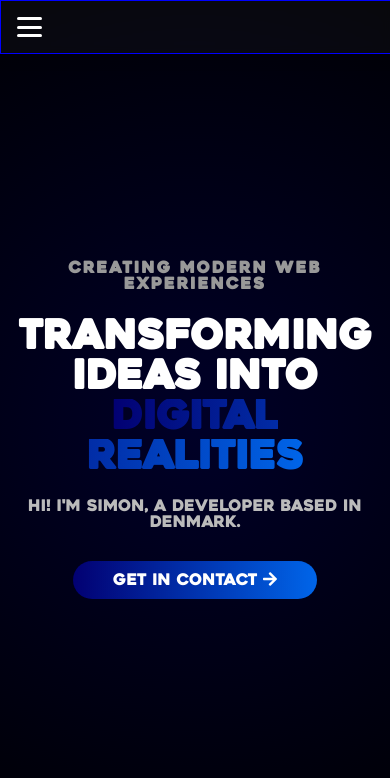
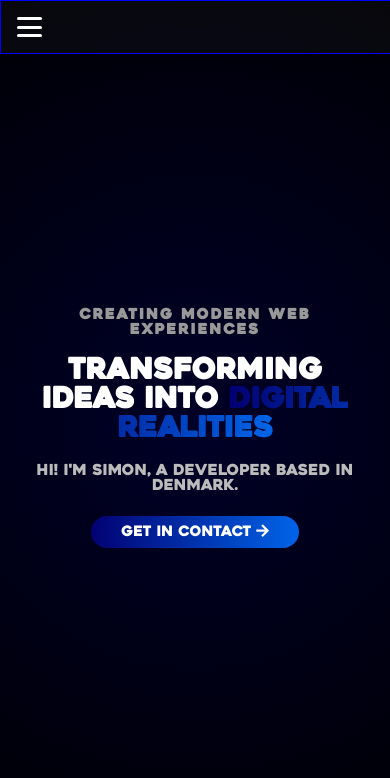
Before and after one commit to SimonOnyszczakHansen/Website, an Angular app: page /home in a window 390 px wide. Shown: the top 778 px of the page. Built offline with nearby package versions, Linux system fonts and the light colour scheme.

Commit message:
Updated Angular component styles for About, Contact, and Homepage components, including responsive design changes and minor layout adjustments.

```diff
--- a/angular.json
+++ b/angular.json
@@ -39,8 +39,8 @@
                 },
                 {
                   "type": "anyComponentStyle",
-                  "maximumWarning": "4kb",
-                  "maximumError": "6kb"
+                  "maximumWarning": "9kb",
+                  "maximumError": "10kb"
                 }
               ],
               "outputHashing": "all"
--- a/src/app/about-page/about-page.component.css
+++ b/src/app/about-page/about-page.component.css
@@ -348,6 +348,7 @@ h1, h2, h3, p {
     }
 }
 @media (max-width: 768px) {
+
     .carousel3d-item {
         width: 120px;
         height: 120px;
@@ -364,6 +365,24 @@ h1, h2, h3, p {
 }
 
 @media (max-width: 768px) {
+    .about-me-content h1 {
+        font-size: 2rem;
+    }
+
+    .about-me-content p {
+        font-size: 1rem;
+    }
+}
+
+@media (max-width: 768px) {
+    .skills-header {
+        font-size: 1.5rem;
+    }
+
+    .strengths-header {
+        font-size: 2.5rem;
+    }
+
     .card-container {
         grid-template-columns: 1fr;
         gap: 20px;
@@ -379,6 +398,7 @@ h1, h2, h3, p {
 }
 
 @media (min-width: 768px) and (max-width: 1024px) {
+
     .card-container {
         grid-template-columns: 1fr 1fr;
     }
--- a/src/app/contact-page/contact-page.component.css
+++ b/src/app/contact-page/contact-page.component.css
@@ -5,6 +5,7 @@ body {
     height: 100vh;
     overflow-x: hidden;
     color: white;
+    font-family: Arial, sans-serif; /* Added a default font for better consistency */
 }
 
 /* Hero Section */
@@ -15,6 +16,8 @@ body {
     align-items: center;
     text-align: center;
     position: relative;
+    padding: 20px; /* Added padding for smaller screens */
+    box-sizing: border-box; /* Ensures padding doesn't affect total height */
 }
 
 .hero-content {
@@ -98,6 +101,7 @@ body {
     display: flex;
     flex-wrap: wrap;
     justify-content: space-between;
+    box-sizing: border-box; /* Ensures padding doesn't affect total width */
 }
 
 /* Updated Contact Form Styles */
@@ -113,6 +117,7 @@ body {
     min-width: 300px;
     text-align: center;
     justify-content: center;
+    box-sizing: border-box;
 }
 
 .contact-form h2 {
@@ -132,7 +137,7 @@ body {
 
 .contact-form input,
 .contact-form textarea {
-    width: 86%;
+    width: 100%; /* Changed to 100% for better responsiveness */
     padding: 15px 15px 15px 45px;
     background: rgba(255, 255, 255, 0.1);
     border: 2px solid #0300b4;
@@ -141,6 +146,7 @@ body {
     font-size: 1rem;
     outline: none;
     transition: border-color 0.3s ease, background 0.3s ease;
+    box-sizing: border-box; /* Ensures padding doesn't affect total width */
 }
 
 .contact-form input:focus,
@@ -152,7 +158,7 @@ body {
 .contact-form label {
     position: absolute;
     top: -0.7em;
-    left: 1em;
+    left: 15px;
     background-color: rgba(31, 31, 31, 0.9);
     padding: 0 0.5em;
     color: #0065e9;
@@ -179,6 +185,10 @@ body {
     margin-top: 1em;
 }
 
+.contact-form button:hover {
+    background: linear-gradient(to right, #0065e9, #020072); /* Added hover effect */
+}
+
 /* Icons inside input fields */
 .form-group i {
     position: absolute;
@@ -198,7 +208,7 @@ body {
 .contact-info {
     flex: 1;
     margin-right: 20px;
-    animation: slideInLeft 1s ease-out forwards;
+    animation: slideInRight 1s ease-out forwards; /* Changed to slideInRight for variety */
     background-color: rgba(255, 255, 255, 0.08);
     border: 2px solid #0300b4;
     border-radius: 15px;
@@ -206,6 +216,7 @@ body {
     box-shadow: 0 5px 15px rgba(0, 0, 0, 0.2);
     min-width: 300px;
     justify-content: center;
+    box-sizing: border-box;
 }
 
 .contact-info h2,
@@ -232,6 +243,8 @@ body {
 .contact-info li {
     margin-bottom: 15px;
     font-size: 1.1rem;
+    display: flex;
+    align-items: center;
 }
 
 .contact-info li i {
@@ -246,17 +259,18 @@ body {
 }
 
 .contact-info a:hover {
-    color: #0065e9;
+    color: #00d4ff; /* Changed to a different hover color for better visibility */
 }
 
 .social-links {
     margin-top: 20px;
     display: flex;
     justify-content: center;
+    flex-wrap: wrap; /* Allows icons to wrap on smaller screens */
 }
 
 .social-links a {
-    margin-right: 15px;
+    margin: 0 10px 10px 0; /* Adjusted margins for better spacing */
     font-size: 1.5rem;
     color: #0065e9;
     transition: color 0.3s;
@@ -278,6 +292,8 @@ body {
     background-color: rgba(0, 0, 0, 0.7); /* Background is clickable */
     justify-content: center;
     align-items: center;
+    padding: 10px; /* Added padding for smaller screens */
+    box-sizing: border-box;
 }
 
 .modal.active {
@@ -292,9 +308,11 @@ body {
     color: #ffffff;
     box-shadow: 0px 5px 10px rgba(0, 0, 0, 0.3);
     max-width: 500px;
+    width: 100%; /* Ensures modal doesn't exceed screen width */
     margin: 0 auto;
     position: relative;
     animation: fadeIn 0.3s ease-in-out;
+    box-sizing: border-box;
 }
 
 .modal-content h2 {
@@ -338,15 +356,39 @@ body {
 }
 
 /* Responsive Styles */
+
+/* Tablets and small laptops */
+@media (max-width: 1024px) {
+    .hero-content h1 {
+        font-size: 2.5rem;
+    }
+
+    .hero-content p {
+        font-size: 1.1rem;
+    }
+
+    .contact-container {
+        padding: 0 15px;
+    }
+
+    .contact-form,
+    .contact-info {
+        padding: 1.5em;
+    }
+}
+
+/* Tablets and large smartphones */
 @media (max-width: 768px) {
     .contact-container {
         flex-direction: column;
         padding: 0 10px;
     }
 
-    .contact-form {
+    .contact-form,
+    .contact-info {
         margin: 0;
         margin-bottom: 2em;
+        padding: 1.5em;
     }
 
     .contact-form h2 {
@@ -362,4 +404,119 @@ body {
         font-size: 0.9rem;
         padding: 12px 24px;
     }
+
+    .social-links a {
+        font-size: 1.3rem;
+    }
 }
+
+/* Mobile Phones */
+@media (max-width: 480px) {
+
+    .hero {
+        padding: 40px 20px;
+    }
+
+    .hero-content h1 {
+        font-size: 2rem;
+    }
+
+    .hero-content p {
+        font-size: 1rem;
+        margin-bottom: 20px;
+    }
+
+    .contact-form,
+    .contact-info {
+        padding: 1em;
+    }
+
+    .contact-form h2 {
+        font-size: 1.5rem;
+    }
+
+    .contact-form input,
+    .contact-form textarea {
+        font-size: 0.85rem;
+        padding: 10px 10px 10px 35px;
+    }
+
+    .form-group i {
+        left: 10px;
+        font-size: 1rem;
+    }
+
+    .contact-form button {
+        font-size: 1rem;
+        padding: 10px;
+    }
+
+    .contact-info h2,
+    .contact-info h3 {
+        font-size: 1.5rem;
+    }
+
+    .contact-info li {
+        font-size: 1rem;
+    }
+
+    .social-links a {
+        font-size: 1.2rem;
+        margin: 0 8px 8px 0;
+    }
+
+    .modal-content {
+        padding: 15px;
+    }
+
+    .modal-content h2 {
+        font-size: 1.5rem;
+    }
+
+    .modal-content p {
+        font-size: 0.95rem;
+    }
+
+    .modal .close {
+        font-size: 1.2rem;
+    }
+}
+
+/* Landscape Phones and Small Devices */
+@media (max-width: 320px) {
+    .hero-content h1 {
+        font-size: 1.8rem;
+    }
+
+    .hero-content p {
+        font-size: 0.95rem;
+    }
+
+    .contact-form input,
+    .contact-form textarea {
+        padding: 8px 8px 8px 30px;
+    }
+
+    .form-group i {
+        left: 8px;
+        font-size: 0.9rem;
+    }
+
+    .contact-form button {
+        font-size: 0.9rem;
+        padding: 8px;
+    }
+
+    .social-links a {
+        font-size: 1.1rem;
+        margin: 0 5px 5px 0;
+    }
+
+    .modal-content h2 {
+        font-size: 1.3rem;
+    }
+
+    .modal-content p {
+        font-size: 0.9rem;
+    }
+}
--- a/src/app/homepage/homepage.component.css
+++ b/src/app/homepage/homepage.component.css
@@ -2,7 +2,12 @@ body {
   margin: 0;
   padding: 0;
   height: 100vh;
+  overflow-x: hidden;
   overflow-y: scroll;
+  font-family: Arial, sans-serif;
+  background-color: #000;
+  color: white;
+  box-sizing: border-box;
 }
 
 .hero {
@@ -12,6 +17,8 @@ body {
   align-items: center;
   text-align: center;
   position: relative;
+  padding: 20px;
+  box-sizing: border-box;
 }
 
 .hero-content {
@@ -23,15 +30,15 @@ body {
   transition: opacity 1s ease, transform 1s ease;
 }
 
-.hero-content:inview {
+.hero-content.inview {
   opacity: 1;
   transform: translate(0);
 }
 
 @keyframes fadeInUp {
   to {
-    opacity: 1;
-    transform: translateY(0);
+      opacity: 1;
+      transform: translateY(0);
   }
 }
 
@@ -68,14 +75,106 @@ body {
   color: white;
   text-decoration: none;
   font-size: 1rem;
-  transition: background-color 0.3s ease;
+  transition: background-color 0.3s ease, box-shadow 0.3s ease;
   border-radius: 25px;
   background-image: linear-gradient(to right, #020072, #0065e9), linear-gradient(to right, transparent, transparent);
   background-origin: border-box;
+  background-clip: padding-box, border-box;
+  border: 2px solid transparent;
 }
 
 .cta-button:hover {
   cursor: pointer;
   background-color: rgba(255, 255, 255, 0.1);
   box-shadow: 0 0 15px rgba(0, 101, 233, 0.8);
+  border-color: #0065e9;
 }
+
+/* Responsive Styles */
+@media (max-width: 1024px) {
+  .hero {
+      padding: 40px 20px;
+  }
+
+  .hero-content h1 {
+      font-size: 2.2rem;
+  }
+
+  .hero-content p {
+      font-size: 1.1rem;
+  }
+
+  .cta-button {
+      padding: 12px 45px;
+      font-size: 1.05rem;
+  }
+}
+
+/* Tablets and large smartphones */
+@media (max-width: 768px) {
+  .hero {
+      padding: 30px 15px;
+  }
+
+  .hero-content h1 {
+      font-size: 2rem;
+  }
+
+  .hero-content p {
+      font-size: 1rem;
+      margin-bottom: 25px;
+  }
+
+  .cta-button {
+      padding: 10px 35px;
+      font-size: 0.95rem;
+  }
+}
+
+/* Mobile Phones */
+@media (max-width: 480px) {
+
+  .hero {
+      padding: 40px 20px;
+  }
+
+  .hero-content h1 {
+      font-size: 1.8rem;
+  }
+
+  .hero-content h3 {
+      font-size: 0.9rem;
+  }
+
+  .hero-content p {
+      font-size: 0.95rem;
+      margin-bottom: 20px;
+  }
+
+  .cta-button {
+      padding: 8px 30px;
+      font-size: 0.9rem;
+      border-radius: 20px;
+  }
+}
+
+@media (max-width: 320px) {
+  .hero-content h1 {
+      font-size: 1.6rem;
+  }
+
+  .hero-content h3 {
+      font-size: 0.85rem;
+  }
+
+  .hero-content p {
+      font-size: 0.9rem;
+      margin-bottom: 15px;
+  }
+
+  .cta-button {
+      padding: 6px 25px;
+      font-size: 0.85rem;
+      border-radius: 18px;
+  }
+}
--- a/src/app/projects-page/projects-page.component.css
+++ b/src/app/projects-page/projects-page.component.css
@@ -5,9 +5,8 @@ body {
     padding: 0;
     height: 100vh;
     overflow-y: scroll;
-    scroll-snap-type: y proximity;
     font-family: Arial, Helvetica, sans-serif;
-    box-sizing: border-box; /* Ensure padding and border are included in element widths */
+    box-sizing: border-box;
 }
 
 *, *::before, *::after {
@@ -98,7 +97,6 @@ body {
 }
 
 .project-card-container {
-    scroll-snap-align: start;
     min-height: 100vh;
     display: flex;
     justify-content: center;
@@ -158,10 +156,10 @@ body {
 
 .project-details {
     flex: 1;
-    margin-left: 2em; /* Reduce margin to prevent text overflow */
+    margin-left: 2em;
     justify-content: center;
     padding: 2em;
-    box-sizing: border-box; /* Ensure padding is within width */
+    box-sizing: border-box;
 }
 
 .project-details h2,
@@ -176,7 +174,7 @@ body {
 .project-details p,
 .project-details ul,
 .project-details li {
-    word-wrap: break-word; /* Ensure long words break to prevent overflow */
+    word-wrap: break-word;
     overflow-wrap: break-word;
 }
 
```
